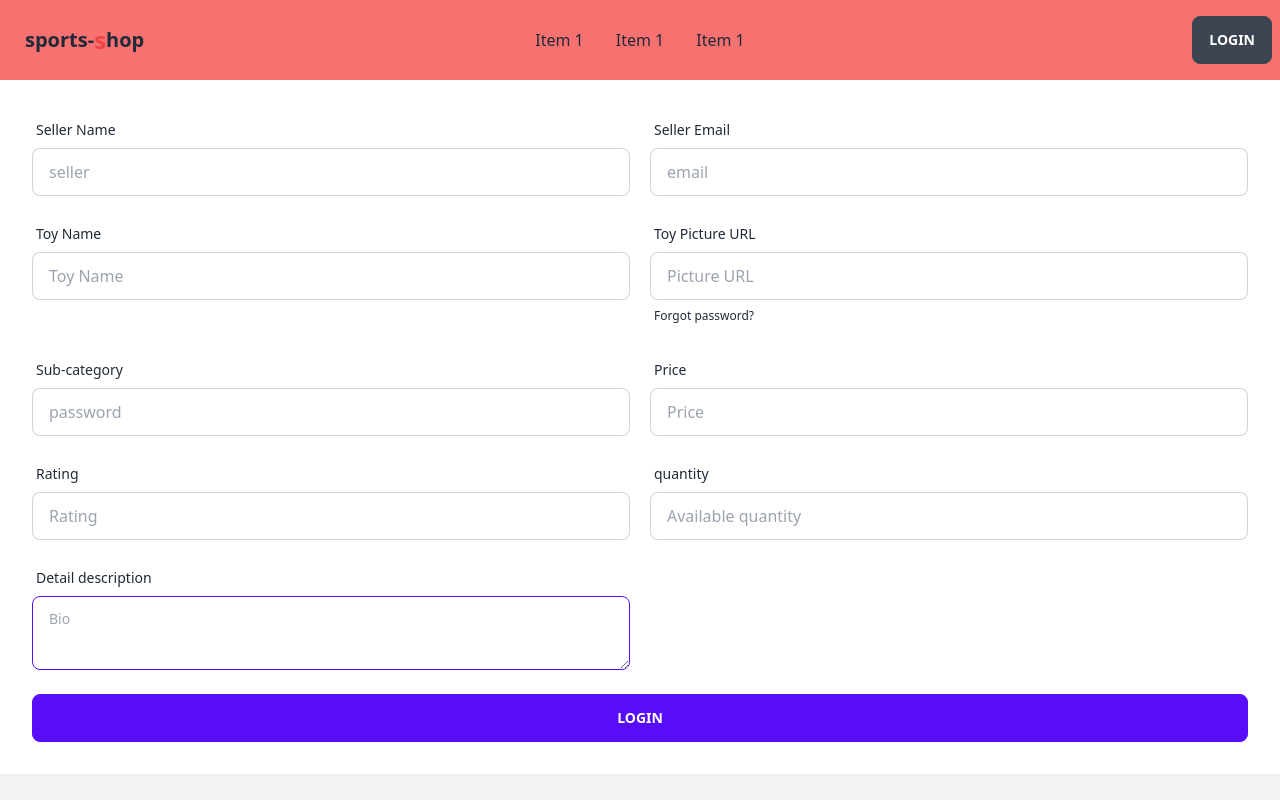
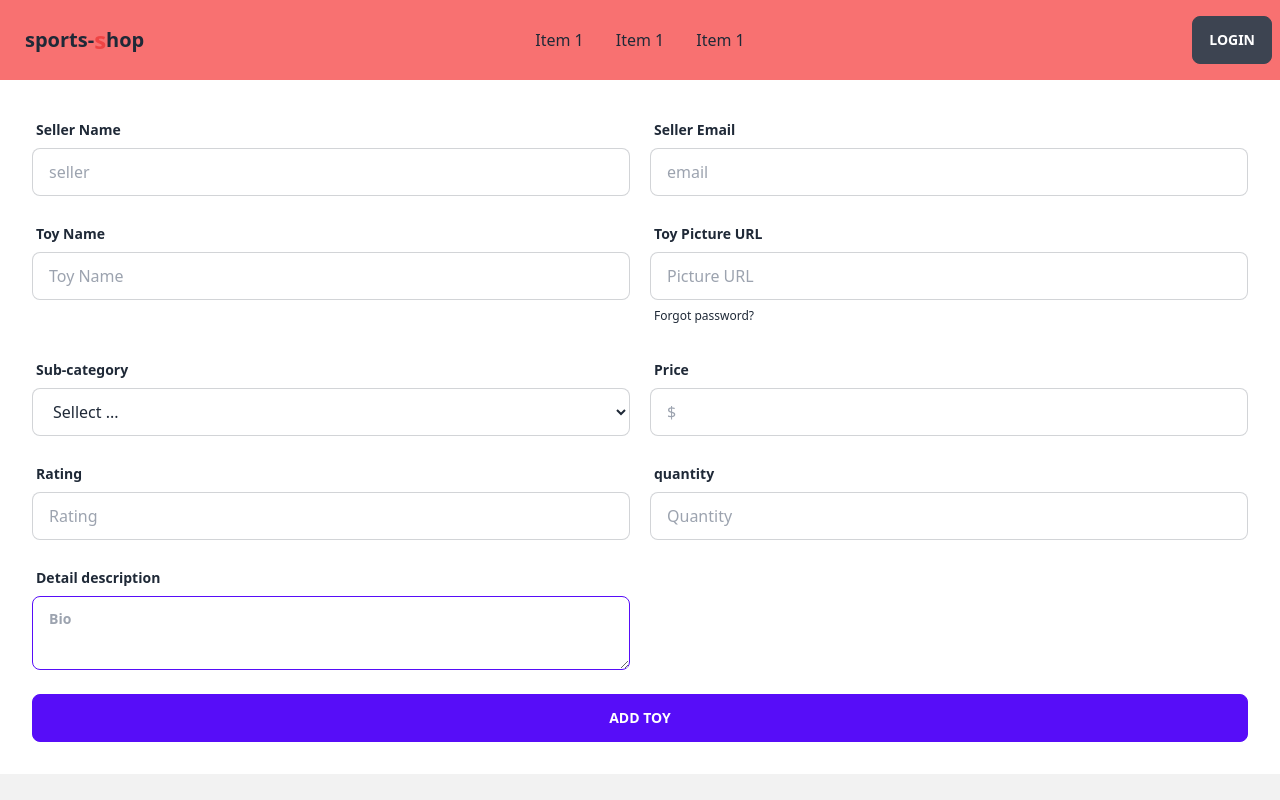
Before and after one commit to rh-abir/toy-marketplace, a React (Vite) app: page /addtoy in a window 1280 px wide. Shown: the top 800 px of the page. Built offline with nearby package versions, Linux system fonts and the light colour scheme; no server answers.

Commit message:
added add toy page

```diff
--- a/package.json
+++ b/package.json
@@ -17,6 +17,7 @@
     "react": "^18.2.0",
     "react-dom": "^18.2.0",
     "react-router-dom": "^6.11.2",
+    "react-select": "^5.7.3",
     "sort-by": "^1.2.0",
     "sweetalert2": "^11.7.5"
   },
--- a/src/pages/AddToy/AddToy.jsx
+++ b/src/pages/AddToy/AddToy.jsx
@@ -1,11 +1,48 @@
+import { useContext } from "react";
+import { AuthContext } from "../../providers/AuthPorviders";
+
 const AddToy = () => {
 
+    const {user} = useContext(AuthContext)
 
-    const handleAddToy = (event) => {
-        event.preventDefault();
-        console.log('btn click')
+    console.log(user)
+
+  const handleAddToy = (event) => {
+    event.preventDefault();
+    console.log("btn click");
+
+    const form = event.target;
+    const sellerName = form.seller.value;
+    const sellerEmail = form.email.value;
+    const toyName = form.toyname.value;
+    const photoUrl = form.photoUrl.value;
+    const select = form.select.value;
+    const Price = form.price.value;
+    const rating = form.rating.value;
+    const quantity = form.quantity.value;
+    const description = form.description.value;
+
+
+
+
+    const addTdy = {
+        sellerName,
+        sellerEmail,
+        toyName,
+        photoUrl,
+        select,
+        Price,
+        rating,
+        quantity,
+        description
     }
 
+
+
+    console.log(addTdy)
+
+
+  };
 
   return (
     <div className="card-body max-w-7xl mx-auto">
@@ -13,11 +50,12 @@ const AddToy = () => {
         <div className="grid grid-cols-2 gap-5">
           <div className="form-control">
             <label className="label">
-              <span className="label-text">Seller Name</span>
+              <span className="label-text font-bold">Seller Name</span>
             </label>
             <input
               type="text"
               placeholder="seller"
+              defaultValue={user?.displayName}
               name="seller"
               className="input input-bordered"
             />
@@ -25,19 +63,21 @@ const AddToy = () => {
 
           <div className="form-control">
             <label className="label">
-              <span className="label-text">Seller Email</span>
+              <span className="label-text font-bold">Seller Email</span>
             </label>
             <input
               type="text"
               name="email"
               placeholder="email"
+              defaultValue={user?.email}
+              readOnly
               className="input input-bordered"
             />
           </div>
 
           <div className="form-control">
             <label className="label">
-              <span className="label-text">Toy Name</span>
+              <span className="label-text font-bold">Toy Name</span>
             </label>
             <input
               type="text"
@@ -47,9 +87,9 @@ const AddToy = () => {
             />
           </div>
 
-          <div className="form-control">
+          <div className="form-control ">
             <label className="label">
-              <span className="label-text">Toy Picture URL</span>
+              <span className="label-text font-bold">Toy Picture URL</span>
             </label>
             <input
               type="url"
@@ -66,22 +106,29 @@ const AddToy = () => {
 
           <div className="form-control">
             <label className="label">
-              <span className="label-text">Sub-category</span>
+              <span className="label-text font-bold">Sub-category</span>
             </label>
-            <input
-              type="text"
-              placeholder="password"
-              className="input input-bordered"
-            />
+            <select name="select" className="input input-bordered">
+              <option disabled selected>
+                Sellect ...
+              </option>
+              <option value="teddy bear">teddy bear</option>
+              <option value="horse">horse</option>
+              <option value="dinosaur">dinosaur</option>
+              <option value="dogs">dogs</option>
+              <option value="cat">cat</option>
+              <option value="cows">cows</option>
+
+            </select>
           </div>
 
           <div className="form-control">
             <label className="label">
-              <span className="label-text">Price</span>
+              <span className="label-text font-bold">Price</span>
             </label>
             <input
               type="text"
-              placeholder="Price"
+              placeholder="$"
               name="price"
               className="input input-bordered"
             />
@@ -89,7 +136,7 @@ const AddToy = () => {
 
           <div className="form-control">
             <label className="label">
-              <span className="label-text">Rating</span>
+              <span className="label-text font-bold">Rating</span>
             </label>
             <input
               type="number"
@@ -101,28 +148,30 @@ const AddToy = () => {
 
           <div className="form-control">
             <label className="label">
-              <span className="label-text">quantity</span>
+              <span className="label-text font-bold">quantity</span>
             </label>
             <input
               type="number"
-              placeholder="Available quantity"
+              placeholder="Quantity"
               name="quantity"
               className="input input-bordered"
             />
           </div>
 
-          <div className="form-control">
+          <div className="form-control font-bold">
             <label className="label">
               <span className="label-text">Detail description</span>
             </label>
             <textarea
               className="textarea textarea-primary"
               placeholder="Bio"
+              name="description"
             ></textarea>
           </div>
         </div>
         <div className="form-control mt-6">
-          <button className="btn btn-primary">Login</button>
+
+          <input className="btn btn-primary" type="submit" value="Add Toy" />
         </div>
       </form>
     </div>
```
Also changed, not shown: 1 other file (tests, documents, lock files or other folders).
